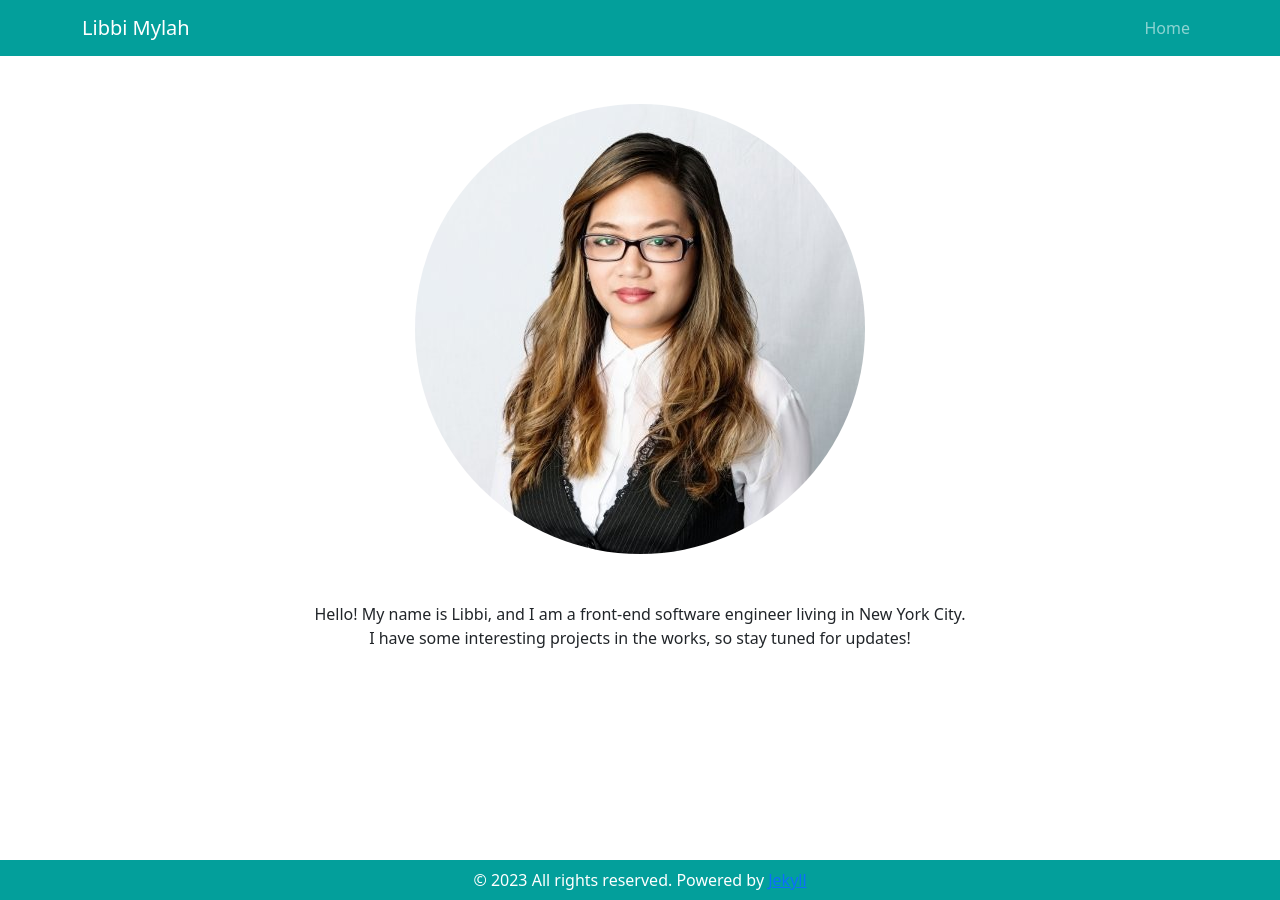
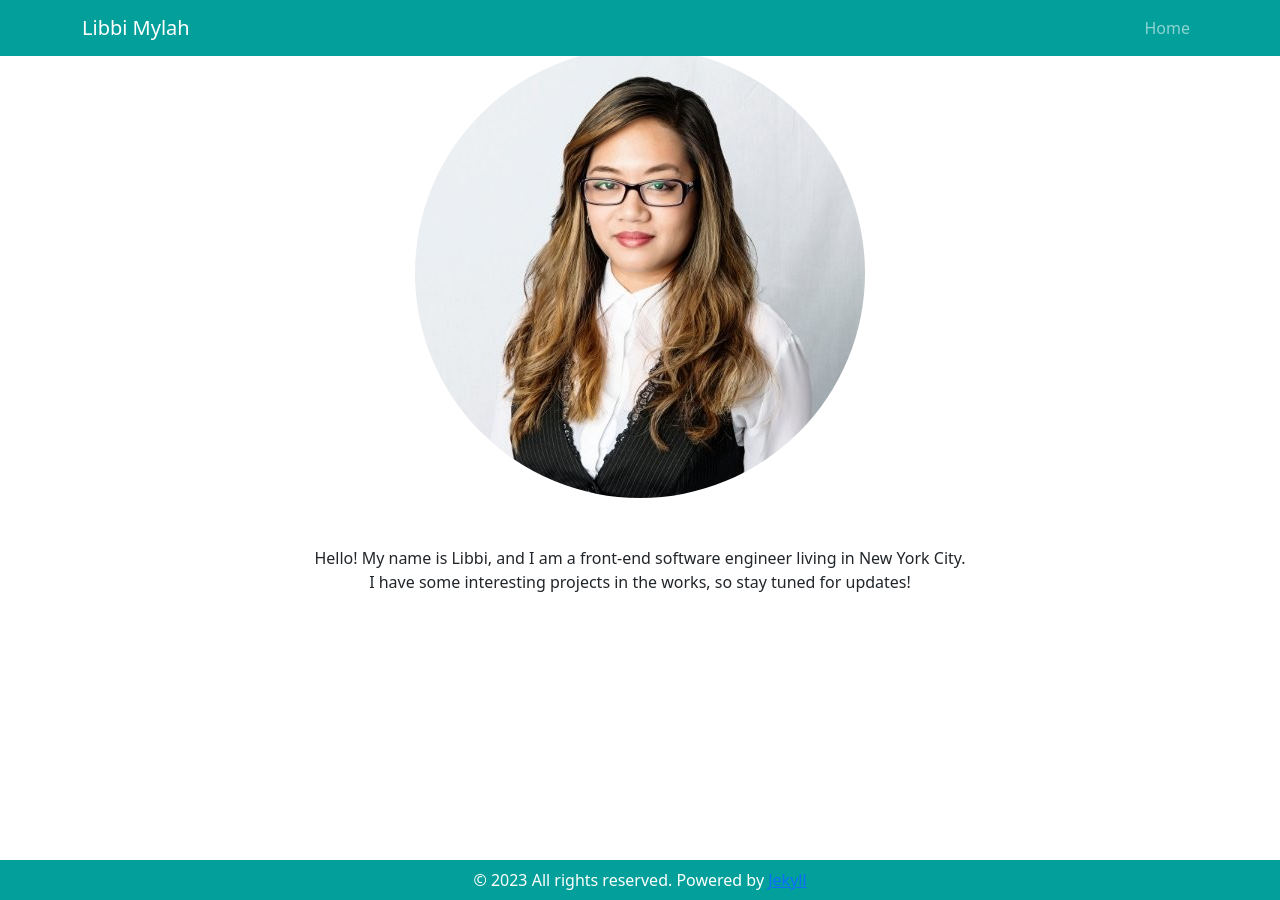
Before and after one commit to libbi-mylah/libbi-mylah.github.io, a Jekyll site: the page built from index.html, in a window 1280 px wide. Built offline with Jekyll 4.4.1, drawn with Linux system fonts in a browser that asks for light colours.

Commit message:
updates nav bar

```diff
--- a/_includes/navbar.html
+++ b/_includes/navbar.html
@@ -1,4 +1,4 @@
-<nav class="navbar navbar-expand-lg navbar-dark" style="background-color:#039f9b">
+<nav class="navbar navbar-expand-lg navbar-dark fixed-top" style="background-color:#039f9b">
     <div class="container">
       <a class="navbar-brand" href="#">Libbi Mylah</a>
 
```
Also changed, not shown: 3 other files.
